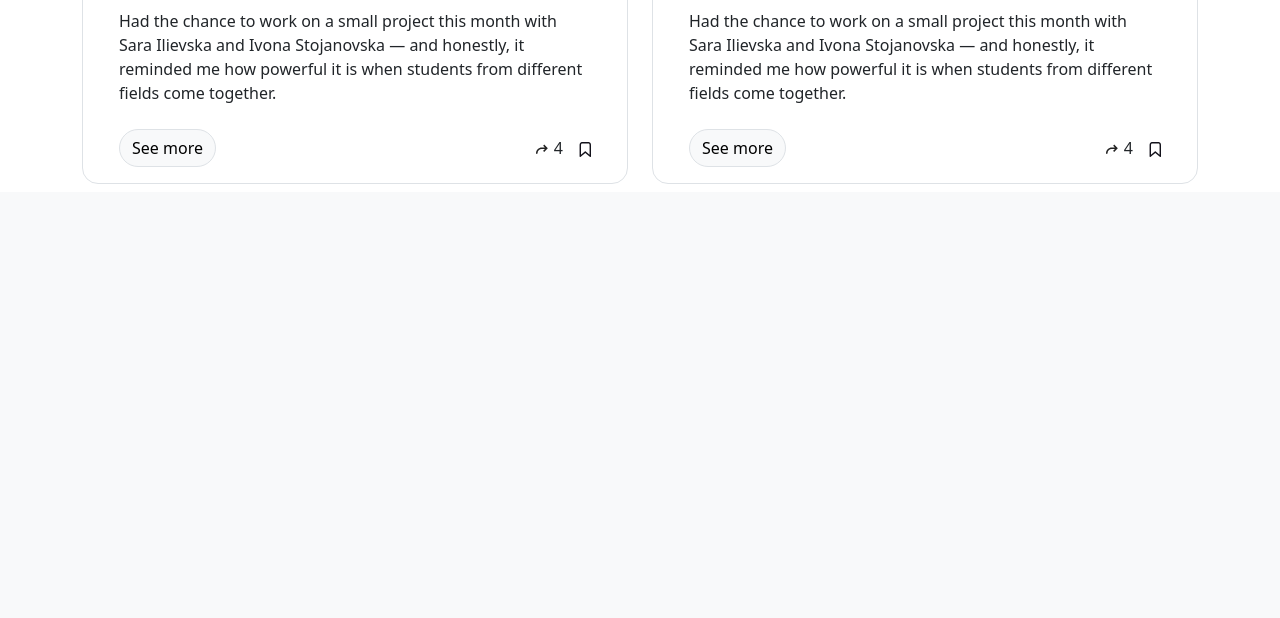
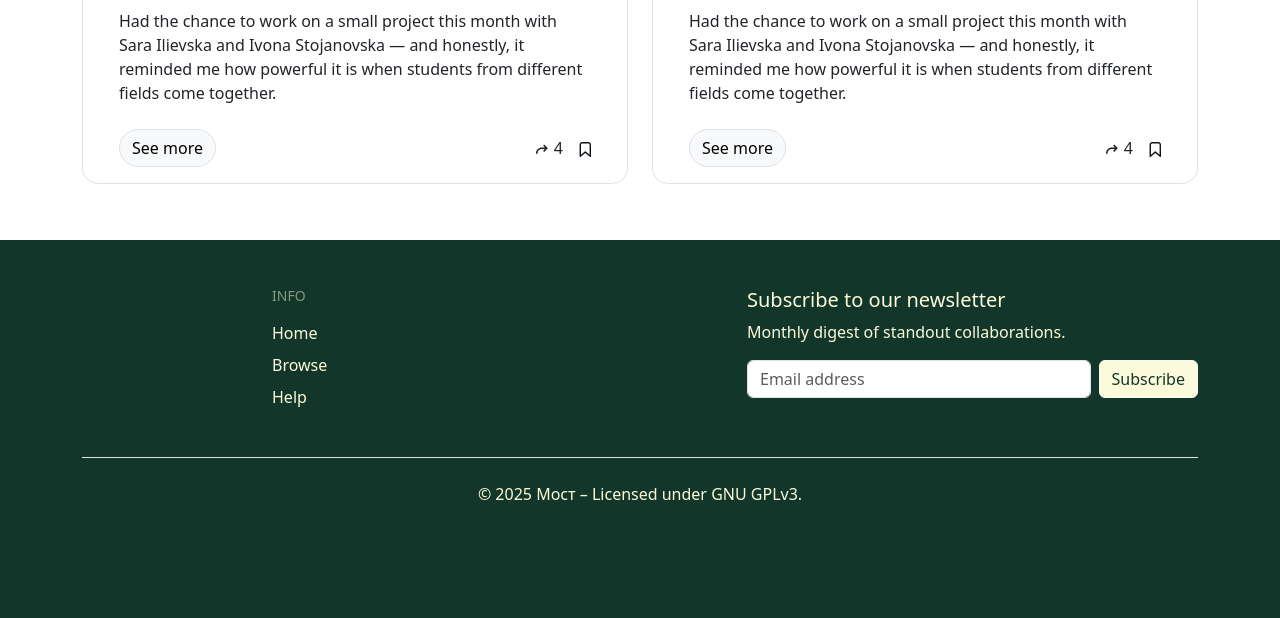
Before and after one commit to ph4nt0m37x/most, a Django app: page /browse/ in a window 1280 px wide. Shown: the part 630-1248 px from the top of the page. Before the commit the page ends 814 px from the top, so only its background shows below. Run offline with Django 5.2, Linux system fonts and the light colour scheme.

Commit message:
Added footer

```diff
--- a/templates/base.html
+++ b/templates/base.html
@@ -59,7 +59,45 @@
 {% block content %}
 {% endblock %}
 
-{#footer#}
+
+<footer class="py-5 mt-5" style="background-color: #12372A; color: #FBFADA">
+    <div class="container">
+        <div class="row">
+            <div class="col-6 col-md-2 mb-3">
+
+            </div>
+            <div class="col-6 col-md-2 mb-3">
+                <h6 class="small opacity-50 mb-3">INFO</h6>
+                <ul class="nav flex-column">
+                    <li class="nav-item mb-2"><a href="#" class="nav-link p-0" style="color: #FBFADA">Home</a></li>
+                    <li class="nav-item mb-2"><a href="#" class="nav-link p-0" style="color: #FBFADA">Browse</a></li>
+                    <li class="nav-item mb-2"><a href="#" class="nav-link p-0" style="color: #FBFADA">Help</a></li>
+                </ul>
+            </div>
+            <div class="col-6 col-md-2 mb-3">
+
+            </div>
+            <div class="col-md-5 offset-md-1 mb-3">
+                <form><h5>Subscribe to our newsletter</h5>
+                    <p>Monthly digest of standout collaborations.</p>
+                    <div class="d-flex flex-column flex-sm-row w-100 gap-2"><label for="newsletter1"
+                                                                                   class="visually-hidden">Email
+                        address</label> <input id="newsletter1" type="email" class="form-control"
+                                               placeholder="Email address">
+                        <button class="btn btn-light" style="background-color: #FBFADA; color: #12372A" type="button">Subscribe</button>
+                    </div>
+                </form>
+            </div>
+        </div>
+        <div class="d-flex flex-column flex-sm-row justify-content-center py-4 my-4 border-top"><p>© 2025 Мост –
+            Licensed under <a href="https://www.gnu.org/licenses/gpl-3.0.en.html" target="_blank"
+                              class="text-decoration-none text-reset link-opacity-75-hover">GNU
+                GPLv3.</a></p>
+        </div>
+
+    </div>
+</footer>
+
 
 </body>
 </html>
```
